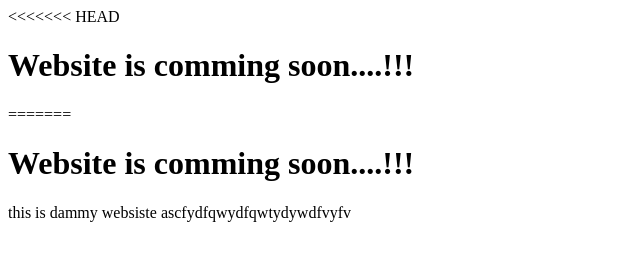
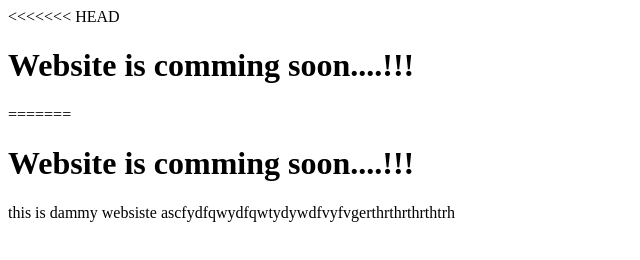
Before and after one commit to Densenium-India/Demo-Project-, a plain HTML site: page index.html in a window 1280 px wide. Shown: the whole page, without its empty margins (0-640 px from the left). Drawn offline with Linux system fonts and the light colour scheme.

Commit message:
Update index.html

```diff
--- a/index.html
+++ b/index.html
@@ -2,4 +2,4 @@
 <h1>Website is comming soon....!!!</h1>
 =======
 <h1>Website is comming soon....!!!</h1>
- this is dammy websiste ascfydfqwydfqwtydywdfvyfv
+ this is dammy websiste ascfydfqwydfqwtydywdfvyfvgerthrthrthrthtrh
```
